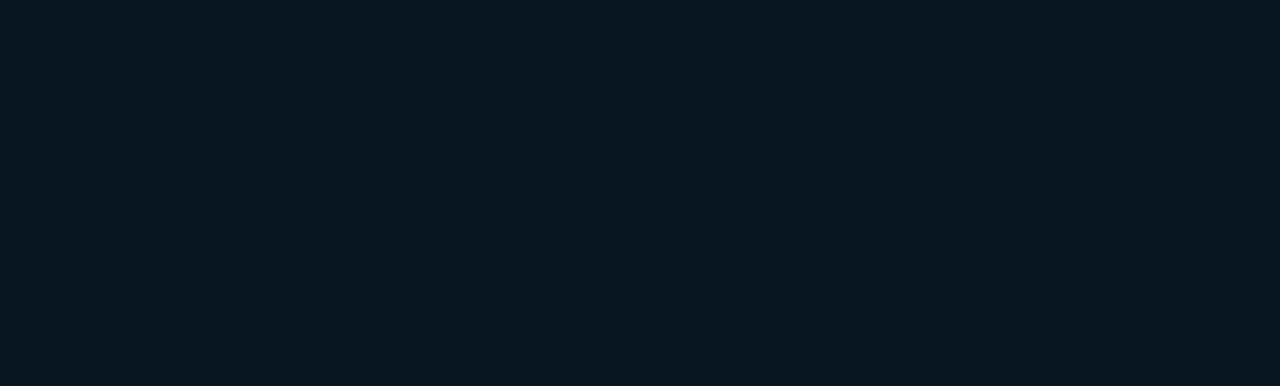
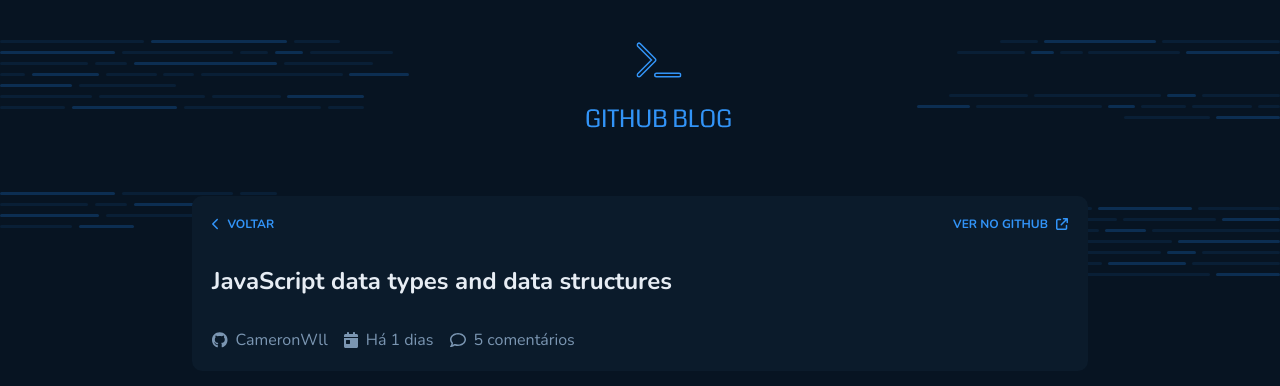
Before and after one commit to erickggarcia/github-blog, a React (Vite) app: page /post in a window 1280 px wide. Before the commit this address had no page. Shown: the top 386 px of the page. Built offline with nearby package versions, Linux system fonts and the light colour scheme.

Commit message:
faltando descrições de cada artigo

```diff
--- a/src/Router.tsx
+++ b/src/Router.tsx
@@ -1,12 +1,14 @@
 import { Routes, Route } from "react-router-dom";
 import { DefaultLayout } from "./layouts/defaultLayout";
 import { Home } from "./pages/Home";
+import { Post } from "./pages/Post";
 
 export function Router() {
     return (
         <Routes>
             <Route path='/' element={<DefaultLayout />} >
                 <Route path="/" element={<Home />} />
+                <Route path="/post" element={<Post />} />
             </ Route >
         </Routes >
     )
--- a/src/pages/Home/components/Publications/index.tsx
+++ b/src/pages/Home/components/Publications/index.tsx
@@ -1,4 +1,43 @@
-import { PublicationsContainer, SearchForm } from "./style";
+import { ArticlesContainer, PublicationsContainer, SearchForm } from "./style";
+
+const MOCK_PUBLICATIONS = [
+    {
+        id: 1,
+        title: 'JavaScript data types and data structures',
+        date: 'Há 1 dia',
+        description: 'Programming languages all have built-in data structures, but these often differ from one language to another. This article attempts to list the built-in data structures available in ',
+    },
+    {
+        id: 2,
+        title: 'JavaScript data types and data structures',
+        date: 'Há 1 dia',
+        description: 'Programming languages all have built-in data structures, but these often differ from one language to another. This article attempts to list the built-in data structures available in ',
+    },
+    {
+        id: 3,
+        title: 'JavaScript data types and data structures',
+        date: 'Há 1 dia',
+        description: 'Programming languages all have built-in data structures, but these often differ from one language to another. This article attempts to list the built-in data structures available in ',
+    },
+    {
+        id: 4,
+        title: 'JavaScript data types and data structures',
+        date: 'Há 1 dia',
+        description: 'Programming languages all have built-in data structures, but these often differ from one language to another. This article attempts to list the built-in data structures available in ',
+    },
+    {
+        id: 5,
+        title: 'JavaScript data types and data structures',
+        date: 'Há 1 dia',
+        description: 'Programming languages all have built-in data structures, but these often differ from one language to another. This article attempts to list the built-in data structures available in ',
+    },
+    {
+        id: 6,
+        title: 'JavaScript data types and data structures',
+        date: 'Há 1 dia',
+        description: 'Programming languages all have built-in data structures, but these often differ from one language to another. This article attempts to list the built-in data structures available in ',
+    },
+]
 
 export function Publications() {
     return (
@@ -12,6 +51,21 @@
                 <input type="text" placeholder="Buscar conteúdo" />
             </SearchForm>
 
+            <ArticlesContainer>
+                {MOCK_PUBLICATIONS.map((article) => (
+                    <article key={article.id}>
+                        <div>
+                            <h3>{article.title}</h3>
+                            <span>{article.date}</span>
+                        </div>
+                        <p>{article.description}</p>
+                    </article>
+
+                ))}
+            </ArticlesContainer>
+
+
+
         </PublicationsContainer >
     )
 }
--- a/src/pages/Home/components/Publications/style.ts
+++ b/src/pages/Home/components/Publications/style.ts
@@ -46,3 +46,23 @@
     }
 
 `
+
+export const ArticlesContainer = styled.section`
+    margin: 2rem 0 4rem 0;
+    display: grid;
+    grid-gap: 1.75rem;
+    grid-template-columns: repeat(2, 1fr);
+
+    article {
+        background: ${props => props.theme['base-post']};
+        padding: 2rem;
+        display: flex;
+        flex-direction: column;
+        gap: 1rem;
+        border-radius: 10px;
+
+        p {
+            color: ${props => props.theme['base-text']};
+        }
+    }
+`
--- /dev/null
+++ b/src/pages/Post/components/articleSummary/index.tsx
@@ -0,0 +1,44 @@
+import { Link } from "react-router-dom";
+import { ArticleContainer, ArticleContentInformation, InformationContainer } from "./style";
+import { FontAwesomeIcon } from "@fortawesome/react-fontawesome";
+import { faGithub } from "@fortawesome/free-brands-svg-icons";
+import { faCalendarDay, faChevronLeft } from "@fortawesome/free-solid-svg-icons";
+import { faComment } from "@fortawesome/free-regular-svg-icons";
+import { faArrowUpRightFromSquare } from "@fortawesome/free-solid-svg-icons/faArrowUpRightFromSquare";
+
+export function Article() {
+    return (
+        <ArticleContainer>
+            <ArticleContentInformation>
+                <nav>
+                    <span>
+                        <FontAwesomeIcon icon={faChevronLeft} />
+                        <Link to="/">VOLTAR</Link>
+                    </span>
+                    <span>
+                        <Link to="/">VER NO GITHUB</Link>
+                        <FontAwesomeIcon icon={faArrowUpRightFromSquare} />
+                    </span>
+                </nav>
+
+                <h1>JavaScript data types and data structures</h1>
+                <div>
+                    <InformationContainer>
+                        <FontAwesomeIcon icon={faGithub} />
+                        <span>CameronWll</span>
+                    </InformationContainer>
+
+                    <InformationContainer>
+                        <FontAwesomeIcon icon={faCalendarDay} />
+                        <span>Há 1 dias</span>
+                    </InformationContainer>
+
+                    <InformationContainer>
+                        <FontAwesomeIcon icon={faComment} />
+                        <span>5 comentários</span>
+                    </InformationContainer>
+                </div>
+            </ArticleContentInformation>
+        </ArticleContainer>
+    )
+}
--- /dev/null
+++ b/src/pages/Post/components/articleSummary/style.ts
@@ -0,0 +1,62 @@
+import styled from "styled-components";
+
+export const ArticleContainer = styled.section`
+    gap: 9rem;
+    background: ${props => props.theme['base-profile']};
+    position: relative;
+    z-index: 2;
+    margin-top: -120px;
+    border-radius: 10px;
+    padding: 20px;
+    gap: 2rem;
+`
+
+export const ArticleContentInformation = styled.article`
+    display: flex ;
+    flex-direction: column;
+    gap: 2rem;
+
+    nav {
+        display: flex;
+        justify-content: space-between;
+        font-size: 12px;
+        font-weight: bold;
+        color: ${props => props.theme.blue};
+
+        span {
+            display: flex;
+            align-items: center;
+            gap: 0.5rem;
+            border-bottom: 1px solid transparent;
+            cursor: pointer;
+
+            &:hover {
+                border-bottom-color: ${props => props.theme.blue};
+                transition: 0.5s ease;
+            }
+        }
+
+        a {
+            text-decoration: none;
+            color: ${props => props.theme.blue};
+        }
+    }
+
+    h1 {
+        font-size: 24px;
+        font-weight: bold;
+    }
+
+    div {
+        display: flex;
+        gap: 1rem;
+    }
+`
+
+export const InformationContainer = styled.article`
+    display: flex;
+    align-items: center;
+    gap: 0.5rem;
+    font-size: 16px;
+    color: ${props => props.theme['base-span']} ;
+`
--- /dev/null
+++ b/src/pages/Post/index.tsx
@@ -0,0 +1,12 @@
+import { Article } from "./components/articleSummary";
+import { PostContainer, PostContent } from "./styles";
+
+export function Post() {
+    return (
+        <PostContainer>
+            <PostContent>
+                <Article />
+            </PostContent>
+        </PostContainer>
+    )
+}
--- /dev/null
+++ b/src/pages/Post/styles.ts
@@ -0,0 +1,9 @@
+import styled from "styled-components";
+
+export const PostContainer = styled.section`
+    width: 100vw;
+    `
+export const PostContent = styled.main`
+    margin: auto;
+    width: 70%;
+`
```
Also changed, not shown: src/assets/trabalho análise da relação social.png (added).
